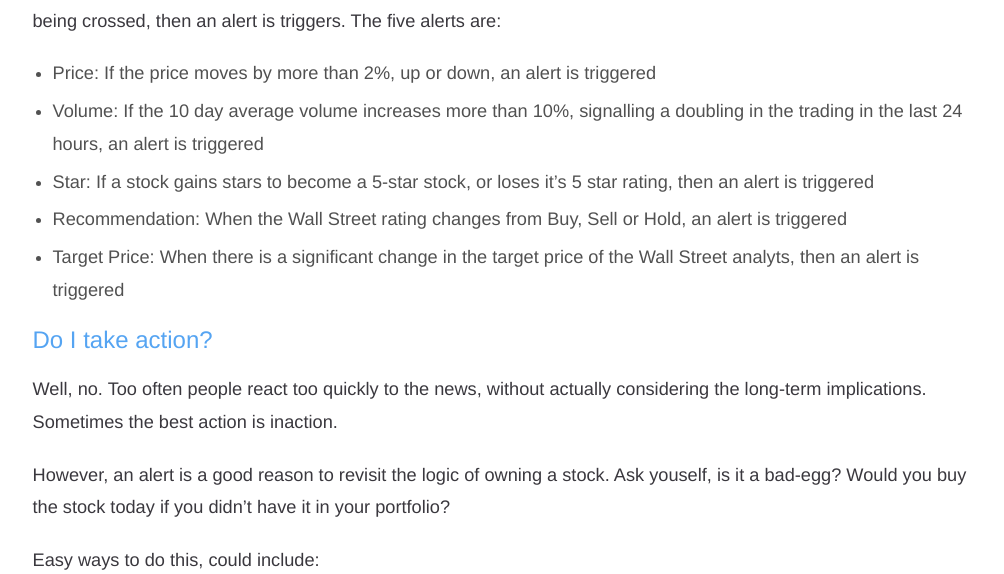
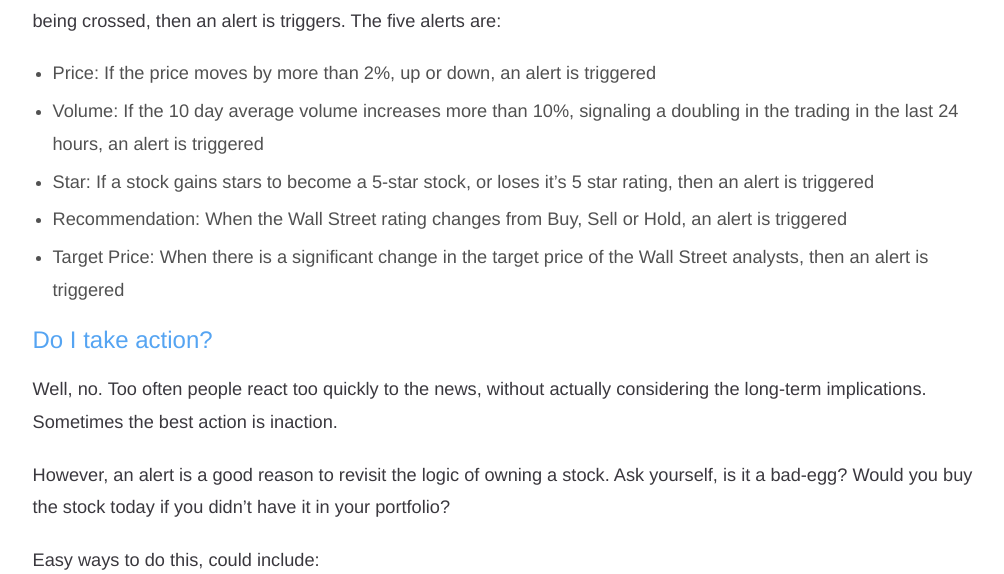
Before and after one commit to Stockflare/learn, a Jekyll site: the page built from _posts/2014-10-27-A5-how-to-stay-alert.markdown, in a window 1280 px wide and 1400 px high, scrolled down 2193 px. Shown: the part 159-733 px from the top of the window, without its empty margins (135-1139 px from the left). Built offline with Jekyll 4.4.1, drawn with Linux system fonts in a browser that asks for light colours; nearby versions of some CDN libraries; some of the changed text lies outside the part shown.

Commit message:
Spelling corrections to Learn posts

```diff
--- a/_posts/2014-10-27-A5-how-to-stay-alert.markdown
+++ b/_posts/2014-10-27-A5-how-to-stay-alert.markdown
@@ -37,7 +37,7 @@
 
 #### Your alerts page
 
-Alternative, at the top right of the page, there is an alerts icon. Opening this page it will check what alerts have occured in the last 24 hours for the stocks in your portfolio.
+Alternative, at the top right of the page, there is an alerts icon. Opening this page it will check what alerts have occurred in the last 24 hours for the stocks in your portfolio.
 
 ![Alerts page](/images/my-alerts.png)
 
@@ -46,16 +46,16 @@
 We provide 5 different types of alerts. They are all automatic. When a key event occurs, with specific thresholds being crossed, then an alert is triggers. The five alerts are:
 
 * Price: If the price moves by more than 2%, up or down, an alert is triggered
-* Volume: If the 10 day average volume increases more than 10%, signalling a doubling in the trading in the last 24 hours, an alert is triggered
+* Volume: If the 10 day average volume increases more than 10%, signaling a doubling in the trading in the last 24 hours, an alert is triggered
 * Star: If a stock gains stars to become a 5-star stock, or loses it's 5 star rating, then an alert is triggered
 * Recommendation: When the Wall Street rating changes from Buy, Sell or Hold, an alert is triggered
-* Target Price: When there is a significant change in the target price of the Wall Street analyts, then an alert is triggered
+* Target Price: When there is a significant change in the target price of the Wall Street analysts, then an alert is triggered
 
 ### Do I take action?
 
 Well, no. Too often people react too quickly to the news, without actually considering the long-term implications. Sometimes the best action is inaction.
 
-However, an alert is a good reason to revisit the logic of owning a stock. Ask youself, is it a bad-egg? Would you buy the stock today if you didn't have it in your portfolio?
+However, an alert is a good reason to revisit the logic of owning a stock. Ask yourself, is it a bad-egg? Would you buy the stock today if you didn't have it in your portfolio?
 
 Easy ways to do this, could include:
 
--- a/_posts/2014-10-28-B4-what-sort-of-investor-are-you.markdown
+++ b/_posts/2014-10-28-B4-what-sort-of-investor-are-you.markdown
@@ -46,7 +46,7 @@
 * Investing is too much of a headache or seems too complicated
 * You don't wish to spend the time managing your money yourself
 
-And despite this critism, passive investing is entirely sensible and practical for many people. If you choose wisely, you can nearly match the returns of the market.
+And despite this criticism, passive investing is entirely sensible and practical for many people. If you choose wisely, you can nearly match the returns of the market.
 
 Which is better than most of the highly paid professional investors, who typically underperform, after they've pocketed their fees.
 
@@ -91,7 +91,7 @@
 
 ### Part 5. What is best for you?
 
-Everyone has a different perspective and pyschology. Our likes and flavours differ.
+Everyone has a different perspective and psychology. Our likes and flavours differ.
 
 Though when asked, most people will say they are searching for quality stocks. It's what we like to tell people.
 
--- a/_posts/2014-10-30-A2-what-are-five-star-stocks.markdown
+++ b/_posts/2014-10-30-A2-what-are-five-star-stocks.markdown
@@ -61,7 +61,7 @@
 * Next we check if the business is growing.
 * And finally, we look at the cashflow of the business. For example is it returning cash to me as a shareholder.
 
-#### Profitablity
+#### Profitability
 
 So when we say profitable, what numbers are we looking at?
 
--- a/_posts/2014-10-30-B2-how-to-buy-shares.markdown
+++ b/_posts/2014-10-30-B2-how-to-buy-shares.markdown
@@ -54,7 +54,7 @@
 
 For example:
 
-* Blackrock
+* BlackRock
 * Fidelity
 * Franklin Templeton
 * Schwab
```
Also changed, not shown: other parts of _posts/2014-10-27-A5-how-to-stay-alert.markdown (+1 -1 lines), _posts/2014-10-27-B5-learn-from-the-experts.markdown (+4 -4 lines).
